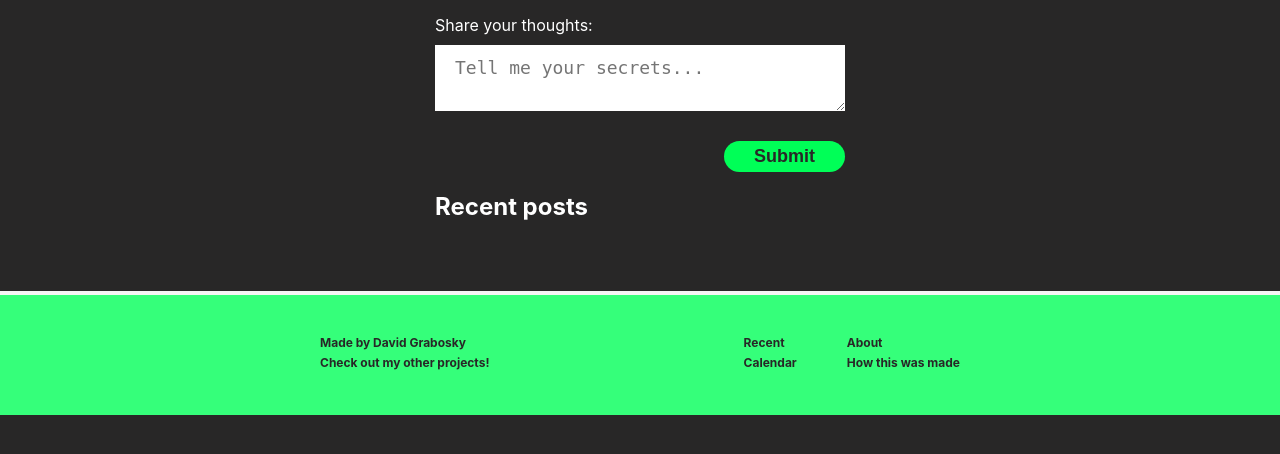
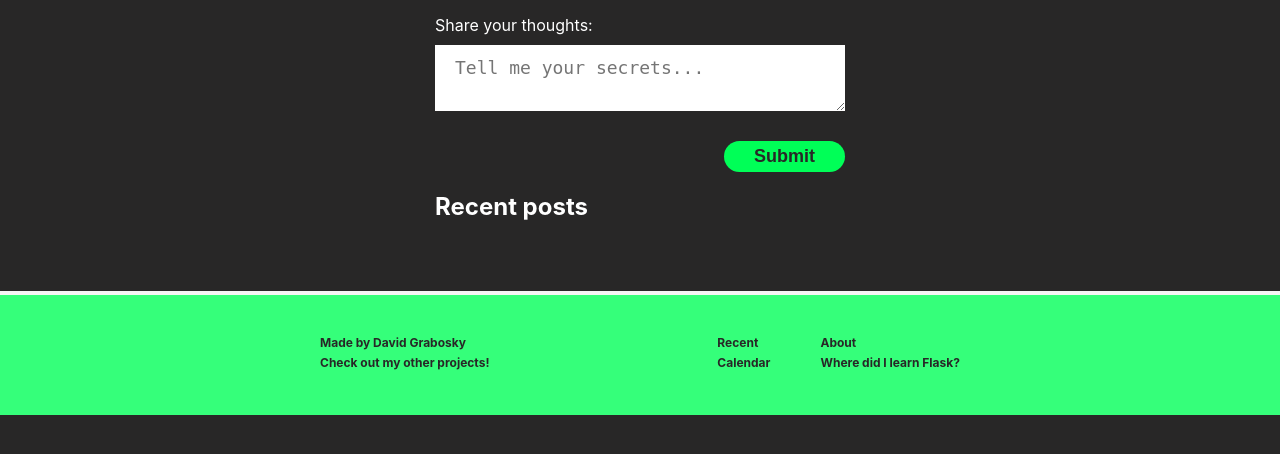
Before and after one commit to azurize/microblog-final, a Flask app: page / in a window 1280 px wide. Shown: the part 227-681 px from the top of the page. Run offline with Flask 2, Linux system fonts and the light colour scheme; data that the repository does not hold is empty.

Commit message:
Update home.html
Updated footer link for Flask course

```diff
--- a/templates/home.html
+++ b/templates/home.html
@@ -56,7 +56,7 @@
                 </div>
                 <div class="footer__column">
                     <a class="footer__item">About</a></section>
-                    <a class="footer__item">How this was made</a>
+                    <a class="footer__item" href="https://www.udemy.com/course/web-developer-bootcamp-flask-python/">Where did I learn Flask?</a>
                 </div>
         </div>
     </footer>
```
